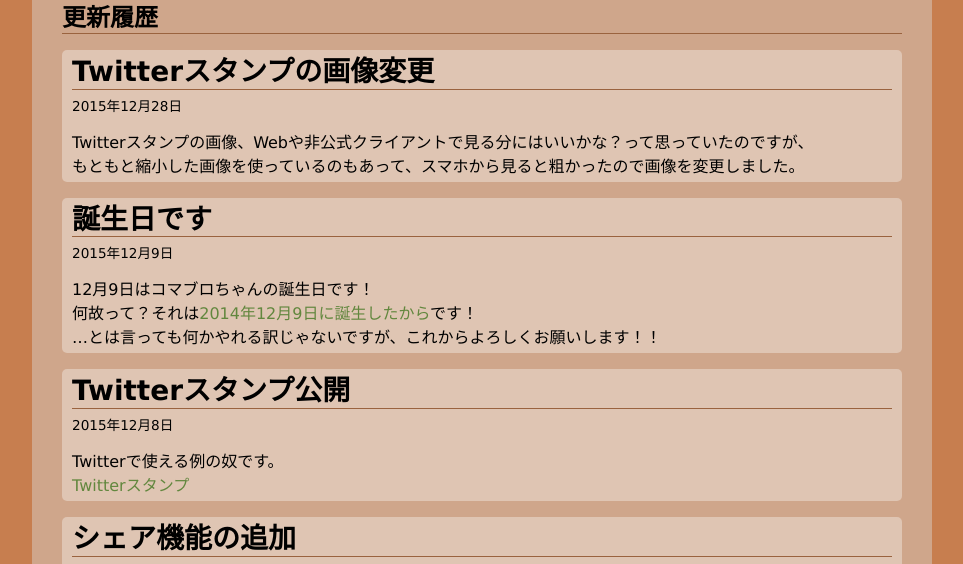
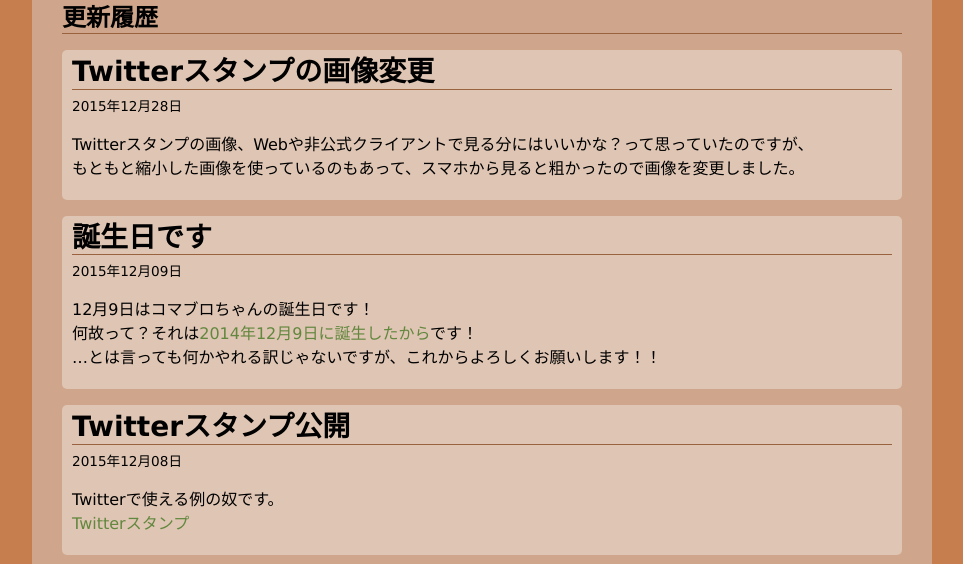
Before and after one commit to 844196/cmd-chan, a Jekyll site: the page built from index.html, in a window 1280 px wide. Shown: the part 625-1189 px from the top of the page, without its empty margins (158-1121 px from the left). Built offline with Jekyll 4.4.1, drawn with Linux system fonts in a browser that asks for light colours; nearby versions of some CDN libraries; some of the changed text lies outside the part shown.

Commit message:
close #5

```diff
--- a/index.html
+++ b/index.html
@@ -12,41 +12,10 @@
 	</div>
 </div>
 <h3>更新履歴</h3>
+{% for post in site.posts %}
 <div class="post">
-	<div class="title">Twitterスタンプの画像変更</div>
-	<div class="date">2015年12月28日</div>
-	Twitterスタンプの画像、Webや非公式クライアントで見る分にはいいかな？って思っていたのですが、<br>
-	もともと縮小した画像を使っているのもあって、スマホから見ると粗かったので画像を変更しました。
+	<div class="title">{{post.title}}</div>
+	<div class="date">{{ post.date | date: "%Y年%m月%d日" }}</div>
+	{{post.excerpt}}
 </div>
-<div class="post">
-	<div class="title">誕生日です</div>
-	<div class="date">2015年12月9日</div>
-	12月9日はコマブロちゃんの誕生日です！<br>
-	何故って？それは<a href="https://twitter.com/hoshizola6888/status/542309891868618752">2014年12月9日に誕生したから</a>です！<br>
-	…とは言っても何かやれる訳じゃないですが、これからよろしくお願いします！！
-</div>
-<div class="post">
-	<div class="title">Twitterスタンプ公開</div>
-	<div class="date">2015年12月8日</div>
-	Twitterで使える例の奴です。<br>
-	<a href="/twitterstamp">Twitterスタンプ</a>
-</div>
-<div class="post">
-	<div class="title">シェア機能の追加</div>
-	<div class="date">2015年12月7日</div>
-	メニューの「共有する」からTwitterで呟くことが出来ます。<br>
-	<div class="cmdchan-say" style="margin:10px;background-color:#cfa68b;border-radius:5px;">
-		<img src="http://i.imgur.com/47yuJuQ.png">
-		<div>
-		それとこんな感じに、<br>
-		吹き出しを用意しました。<br>
-		いつか何かに使います。
-		</div>
-	</div>
-</div>
-<div class="post">
-	<div class="title">ページリニューアル</div>
-	<div class="date">2015年12月6日</div>
-	新しくしたぞい。<br>
-	<a href="/cmd-chan">トップページ</a>
-</div>
+{% endfor %}
```
Also changed, not shown: _posts/2015-12-06-renewal.md (added, +5 -0 lines), _posts/2015-12-07-share.html (added, +12 -0 lines), _posts/2015-12-08-stamp.md (added, +5 -0 lines), _posts/2015-12-09-birthday.md (added, +6 -0 lines), _posts/2015-12-28-fix-stamp-img.md (added, +5 -0 lines).
